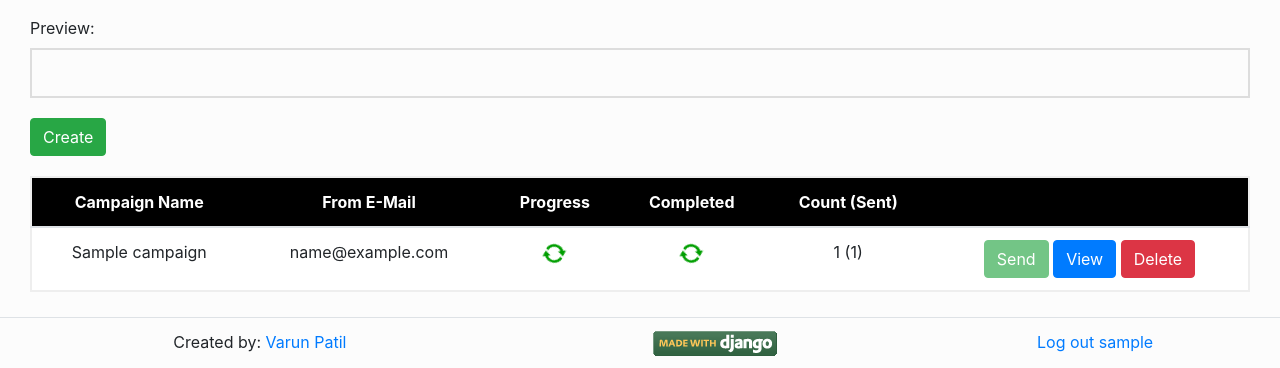
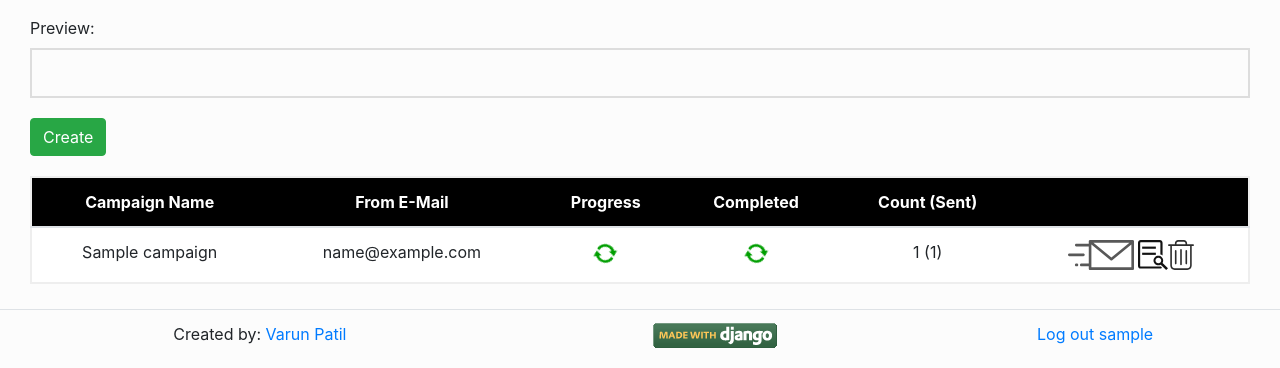
Before and after one commit to pulsejet/cobalt, a Django app: page / in a window 1280 px wide. Shown: the part 832-1200 px from the top of the page. Run offline with Django 3.2, Linux system fonts and the light colour scheme; a user stored in the database is signed in; tables that the repository leaves empty hold one stand-in row (values such as "Sample post"); parts of the project's set-up code (start-up, migrations or seed data) failed here and were passed over; some libraries are stand-ins or nearby versions.

Commit message:
Add icons for buttons

```diff
--- a/campaign/static/css/custom.css
+++ b/campaign/static/css/custom.css
@@ -100,6 +100,20 @@ td, th {
     to {transform:rotate(360deg);}
 }
 
+.image-button {
+    height: 30px;
+    cursor: pointer;
+    filter: grayscale(100%);
+    outline: none;
+    user-select: none;
+}
+.image-button:hover {
+    filter: grayscale(0);
+}
+.image-button.danger:hover {
+    filter: sepia(1) hue-rotate(-70deg) saturate(8) grayscale(0);
+}
+
 /* Quilljs */
 .ql-editor{
     min-height:150px;
--- a/campaign/templates/campaign_row.html
+++ b/campaign/templates/campaign_row.html
@@ -29,16 +29,24 @@
 </td>
 <td>{{ camp.num_mails }} ({{ camp.num_sent }})</td>
 <td>
-    <button type="button" class="btn btn-success" data-toggle="modal" data-target="#authModal"
+    <img src='{% static "img/sendmail.svg" %}' class='image-button'
+        title="Send"
+        data-toggle="modal" data-target="#authModal"
         {% if camp.processing or camp.in_progress %} disabled {% endif %}
         data-cobalt-url="send/{{ camp.id }}"
-        data-cobalt-msg="Sending campaign {{ camp.name }}">
-        Send
-    </button>
-    <a class="btn btn-primary" href="campaign/{{ camp.id }}">View</a>
-    <form class="fbtn" action="del-campaign/{{ camp.id }}" method="POST">
+        data-cobalt-msg="Sending campaign {{ camp.name }}"/>
+
+    {% spaceless %}
+    <a href="campaign/{{ camp.id }}" title="View">
+        <img src='{% static "img/preview.svg" %}' class='image-button' />
+    </a>
+
+    <img title="Delete" src='{% static "img/delete.svg" %}' class='image-button'
+         data-form-submit="#del-{{ camp.id }}" />
+    {% endspaceless %}
+
+    <form class="fbtn" action="del-campaign/{{ camp.id }}" method="POST" id="del-{{ camp.id }}">
         {% csrf_token %}
-        <input class="btn btn-danger" type="submit" value="Delete">
     </form>
 </td>
 
```
Also changed, not shown: campaign/templates/mail_row.html (+9 -7 lines), campaign/static/img/delete.svg (added), campaign/static/img/preview.svg (added), campaign/static/img/sendmail.svg (added).
